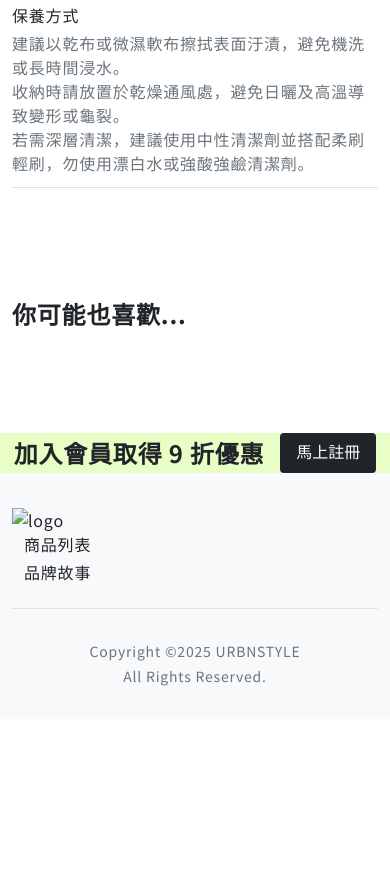
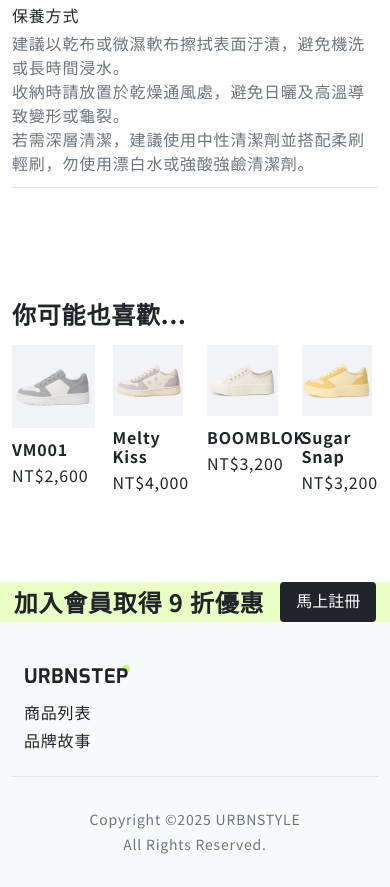
Before and after one commit to ShihHsun/HtmlCss-Task3, a plain HTML site: page products.html in a window 390 px wide. Shown: the part 1654-2541 px from the top of the page. Before the commit the page ends 2373 px from the top, so only its background shows below. Drawn offline with nearby package versions, Linux system fonts and the light colour scheme.

Commit message:
logo svg

```diff
--- a/products.html
+++ b/products.html
@@ -181,7 +181,7 @@
 
       <div class="py-48">
         <h2 class="h4 mb-16">你可能也喜歡...</h2>
-        <div class="row d-md-none d-md-wrap">
+        <div class="row d-md-wrap">
           <div class="col-3 col-md-4 ">
             <a href="/product.html">
               <img src="./img/product-2.png" alt="VM001" class="mb-12" />
@@ -225,7 +225,7 @@
     <footer class="bg-neutral-100 py-64 py-sm-32">
       <div class="container">
         <nav class="d-flex align-center justify-between d-sm-block mb-24">
-          <a href="#" class="mb-sm-8"><img src=".img/logo.svg" alt="logo" /></a>
+          <a href="#" class="mb-sm-8"><img src="../img/logo.svg" alt="logo" /></a>
           <ul class="d-flex d-sm-block px-sm-12">
             <li class="me-40 me-sm-0 mb-sm-4">
               <a href="./product.html" class="py-12">商品列表</a>
```
Also changed, not shown: product.html (+2 -2 lines).
